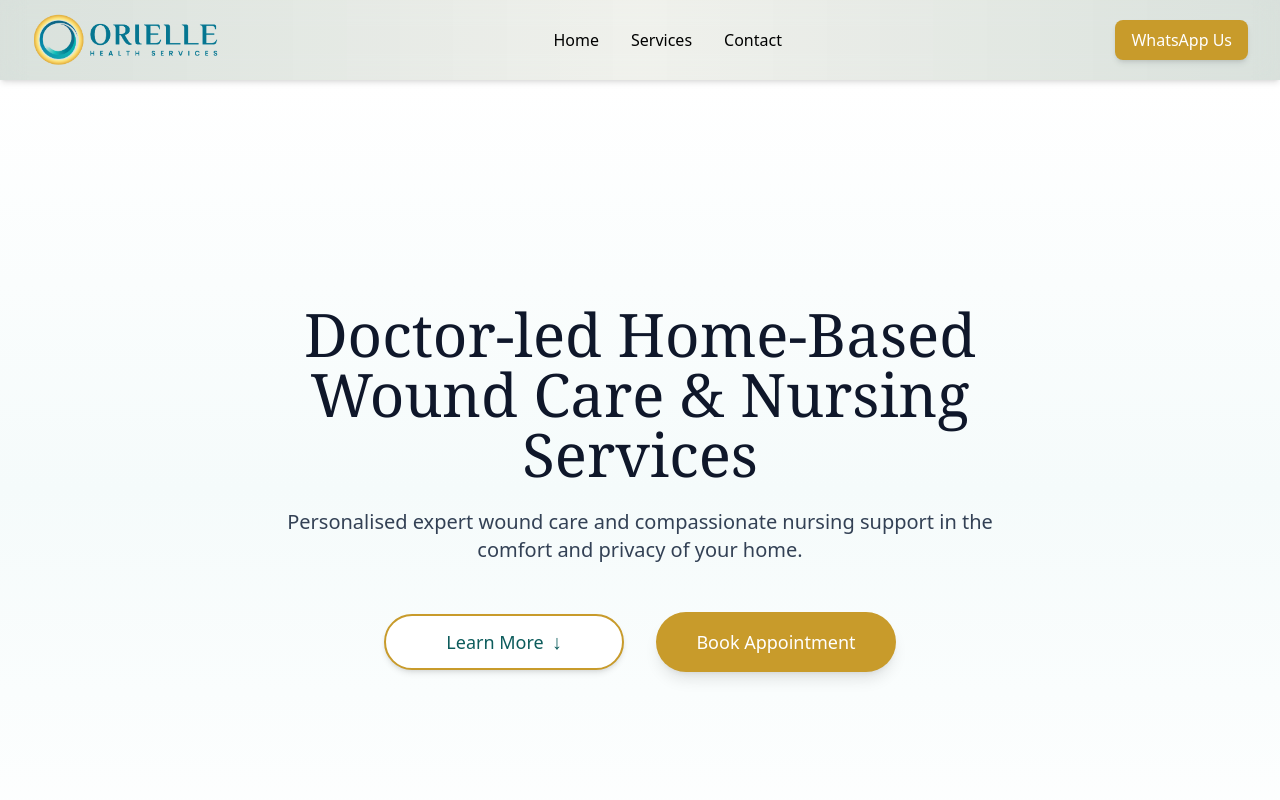
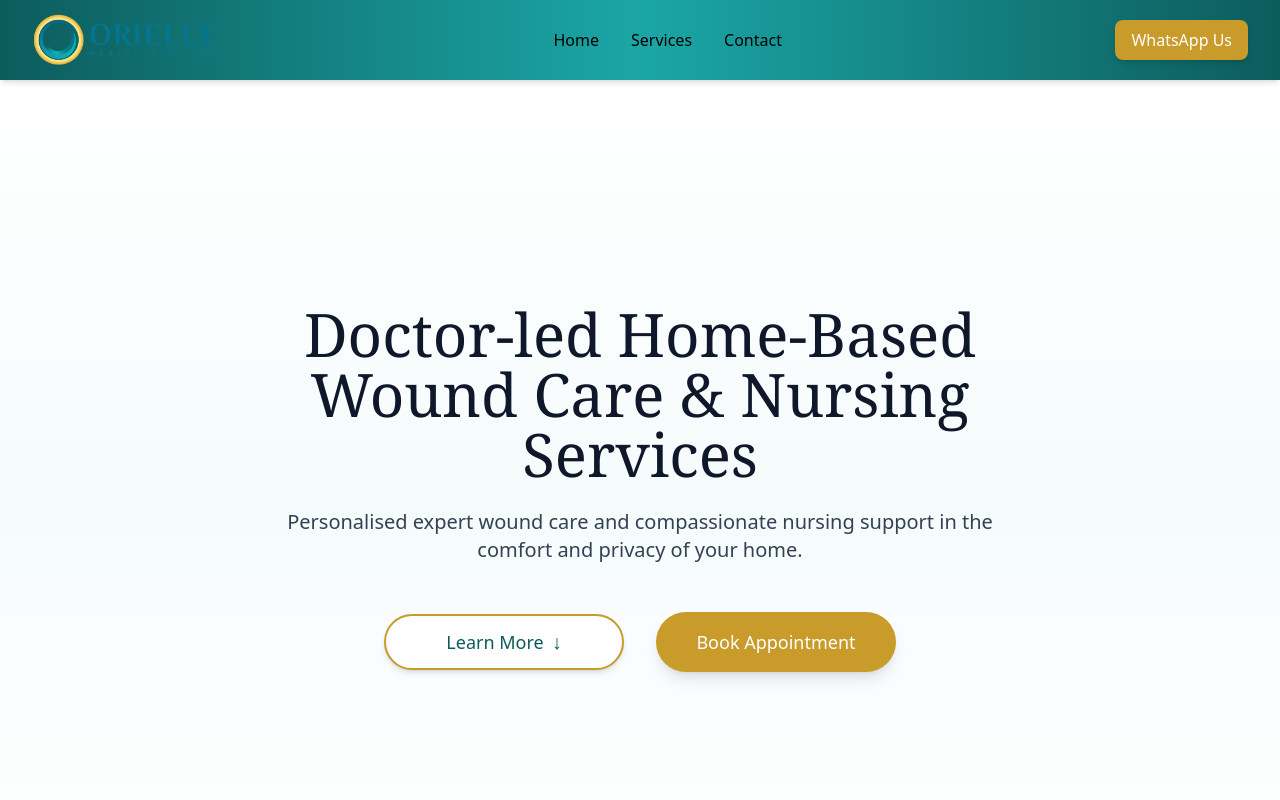
Before and after one commit to rrjayapalan/oriellehealth_verified, a Next.js app: page / in a window 1280 px wide. Shown: the top 800 px of the page. Built offline with nearby package versions, Linux system fonts and the light colour scheme.

Commit message:
Update page.js

```diff
--- a/app/page.js
+++ b/app/page.js
@@ -3,7 +3,7 @@ export default function Home() {
     <main className="min-h-screen flex flex-col font-sans">
 
       {/* NAVIGATION BAR */}
-      <nav className="sticky top-0 z-50 bg-gradient-to-r from-teal/15 via-turquoise/10 to-teal/15 backdrop-blur-md shadow-md">
+<nav className="sticky top-0 z-50 bg-gradient-to-r from-[#0D5C5C] via-[#1BA6A6] to-[#0D5C5C] shadow-md">
   <div className="flex flex-wrap items-center justify-between gap-3 px-4 py-3 md:px-8">
 
     {/* Logo */}
@@ -22,19 +22,16 @@ export default function Home() {
       <a href="#contact" className="hover:text-gold">Contact</a>
     </div>
 
-    {/* WhatsApp Button */}
+    {/* WhatsApp button */}
     <a
       href="https://wa.me/60122740741"
       target="_blank"
-      rel="noopener noreferrer"
       className="bg-gold text-white px-4 py-2 rounded-lg shadow-md hover:shadow-lg hover:opacity-90 transition text-sm md:text-base whitespace-nowrap"
     >
       WhatsApp Us
     </a>
-
   </div>
 </nav>
-
       {/* HERO / HOME SECTION */}
       <section
         id="home"
```
